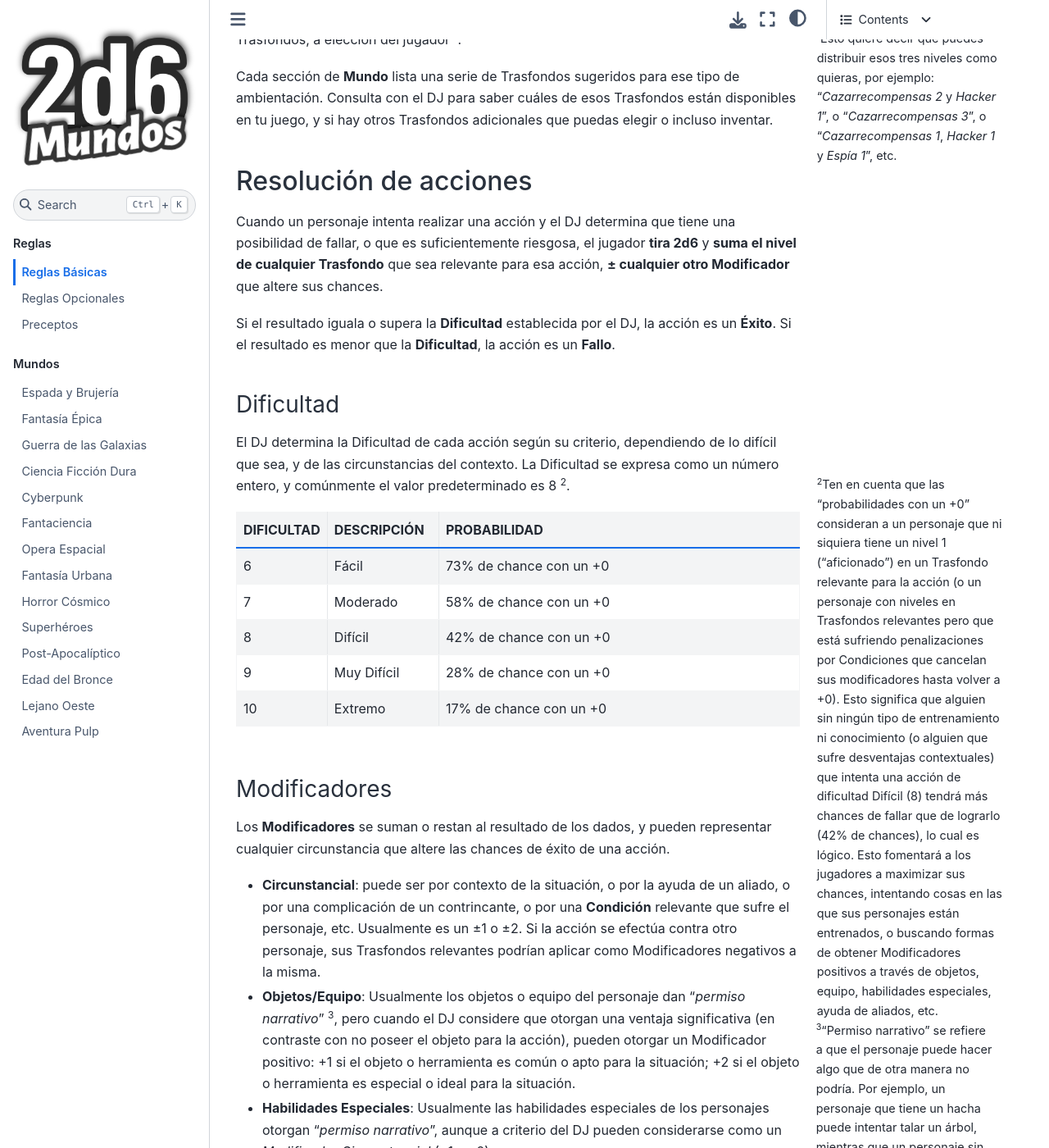
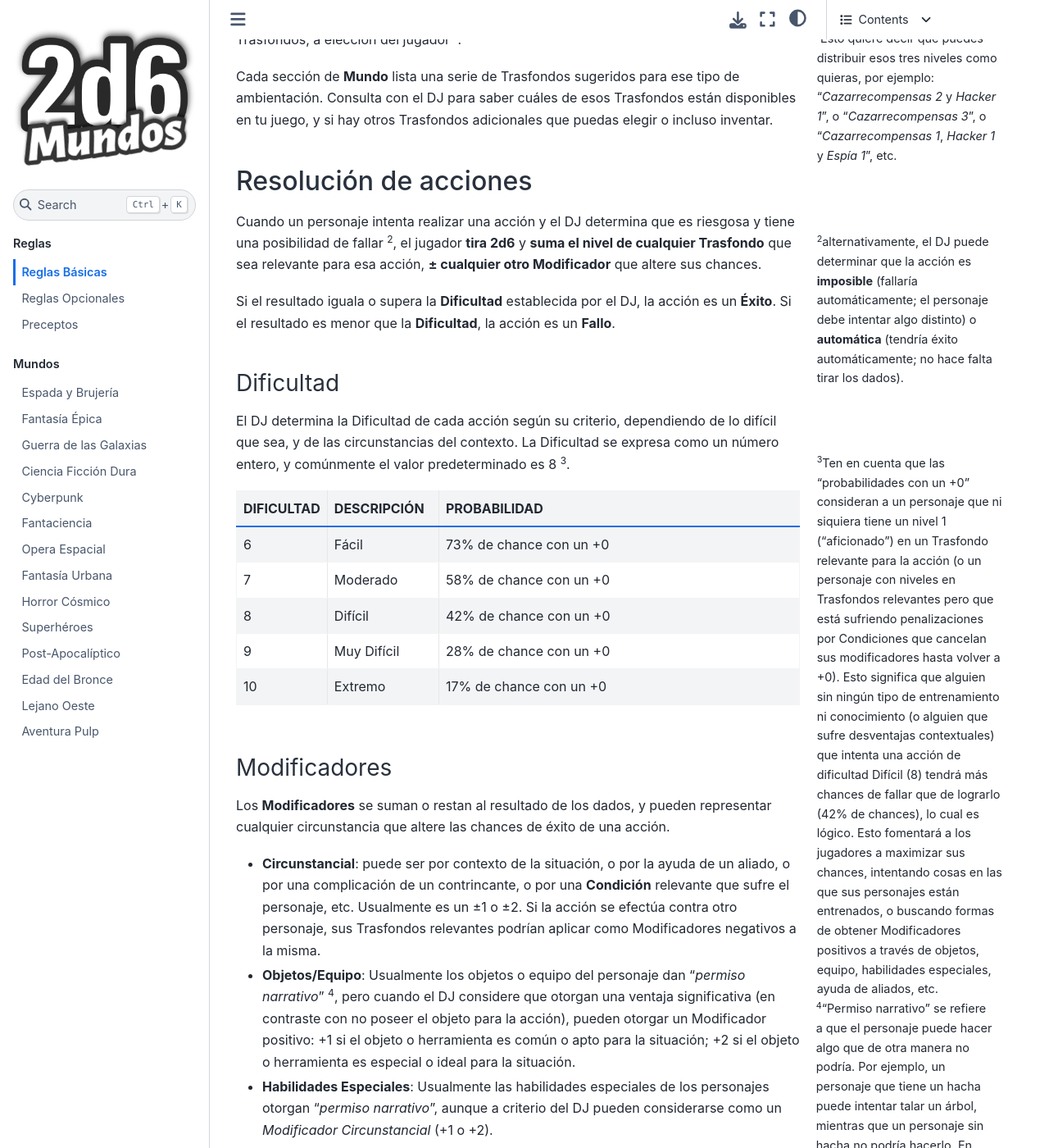
Before and after one commit to TaTooKa/2d6Mundos, a Sphinx documentation site: the page built from docs/source/pages/rules/reglas-basicas.rst, in a window 1280 px wide and 1400 px high, scrolled down 557 px. Shown: the whole window at 82% size. Built offline with Sphinx 7.4.7 and the Sphinx Book theme 1.1.4, drawn with Linux system fonts in a browser that asks for light colours; some web fonts are replaced.

Commit message:
add note
Co-authored-by: Copilot <copilot@github.com>

```diff
--- a/docs/source/pages/rules/reglas-basicas.rst
+++ b/docs/source/pages/rules/reglas-basicas.rst
@@ -24,7 +24,9 @@ Cada sección de **Mundo** lista una serie de Trasfondos sugeridos para ese tipo
 Resolución de acciones
 ----------------------
 
-Cuando un personaje intenta realizar una acción y el DJ determina que tiene una posibilidad de fallar, o que es suficientemente riesgosa, el jugador **tira 2d6** y **suma el nivel de cualquier Trasfondo** que sea relevante para esa acción, **± cualquier otro Modificador** que altere sus chances.
+Cuando un personaje intenta realizar una acción y el DJ determina que es riesgosa y tiene una posibilidad de fallar [#]_, el jugador **tira 2d6** y **suma el nivel de cualquier Trasfondo** que sea relevante para esa acción, **± cualquier otro Modificador** que altere sus chances.
+
+.. [#] alternativamente, el DJ puede determinar que la acción es **imposible** (fallaría automáticamente; el personaje debe intentar algo distinto) o **automática** (tendría éxito automáticamente; no hace falta tirar los dados).
 
 Si el resultado iguala o supera la **Dificultad** establecida por el DJ, la acción es un **Éxito**. Si el resultado es menor que la **Dificultad**, la acción es un **Fallo**.
 
```
